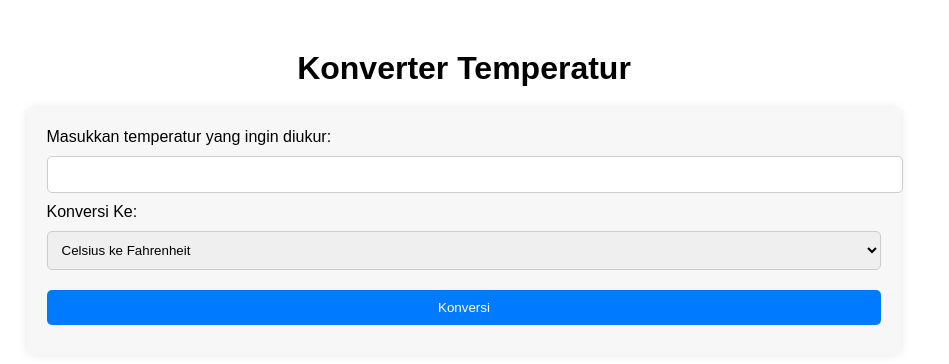
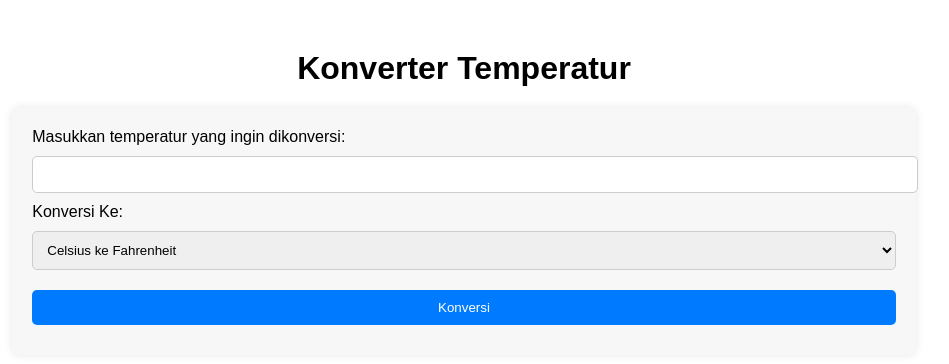
Before and after one commit to balfirr/suhu-flask, a Flask app: page / in a window 1280 px wide. Shown: the top 364 px of the page, without its empty margins (176-1125 px from the left). Run offline with Flask 3, Linux system fonts and the light colour scheme.

Commit message:
Update index.html

```diff
--- a/templates/index.html
+++ b/templates/index.html
@@ -57,7 +57,7 @@
 <body>
     <h1>Konverter Temperatur</h1>
     <form method="POST" action="/convert">
-        <label for="value">Masukkan temperatur yang ingin diukur:</label>
+        <label for="value">Masukkan temperatur yang ingin dikonversi:</label>
         <input type="number" name="value" id="value" step="0.01" required>
 
         <label for="scale">Konversi Ke:</label>
```
